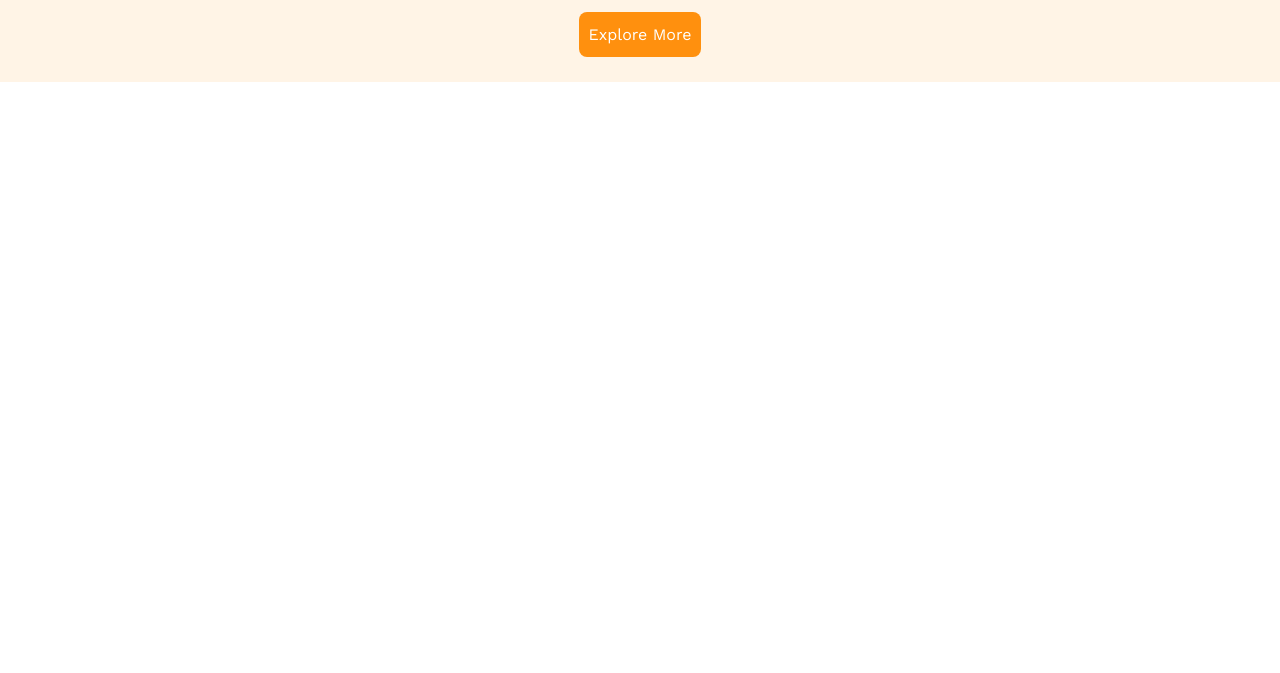
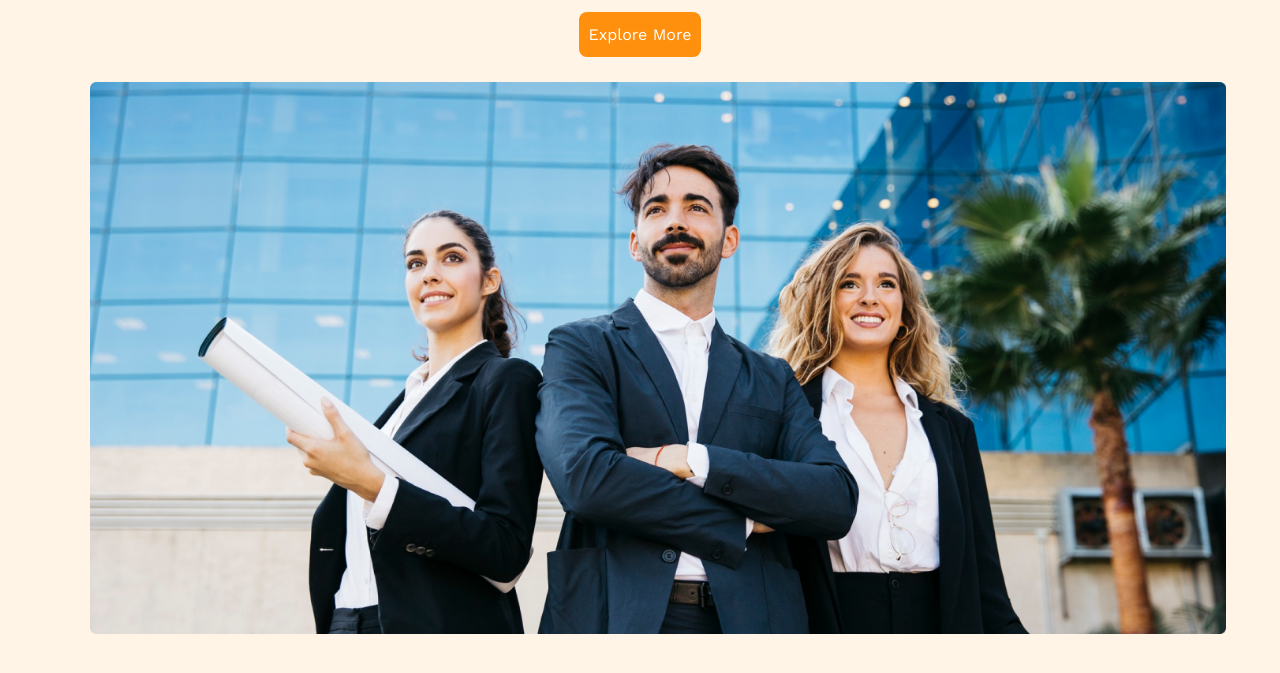
Before and after one commit to sabuj-xdev/architect-website, a plain HTML site: page index.html in a window 1280 px wide. Shown: the part 341-1014 px from the top of the page. Before the commit the page ends 800 px from the top, so only its background shows below. Drawn offline with nearby package versions, Linux system fonts and the light colour scheme.

Commit message:
added banner section

```diff
--- a/index.html
+++ b/index.html
@@ -20,7 +20,7 @@
     <li><a href="">  Login </a></li>
 </ul>
 </nav>
-<section>
+<section class="brand-section ">
     <div class="brand">
         <h2>Brand New
             Group of Architects
@@ -29,6 +29,9 @@
             <button>
                 Explore More
             </button>
+    </div>
+    <div class="banner">
+        <img src="images/banner.png" alt="">
     </div>
 </section>
     </header>
--- a/styles/style.css
+++ b/styles/style.css
@@ -17,12 +17,15 @@
 .header{
 background-color: rgba(255, 144, 14, 0.1);
 padding:25px 90px;
+/* max-width: 85rem; */
 }
 /* navbar style */
 .navbar{
     display:flex;
     justify-content: space-between;
 align-items: center;
+max-width: 71rem;
+
 }
 .navbar h3{
     font-family: var(--font-family);
@@ -44,11 +47,15 @@ align-items: center;
 }
 
 /* Added new section */
+.brand-section{
+max-width:71rem;
+}
 .brand{
     width:50rem;
     text-align: center;
     margin:0 auto;
     padding-top:80px;
+    /* max-width: 71rem; */
 }
 .brand h2{
     font-family:var(--font-family);
@@ -75,4 +82,11 @@ align-items: center;
     padding:13px 10px;
     margin-top:15px;
     border:none;
+    margin-bottom:20px;
 }
+/* banner style  */
+.banner img{
+    width:71rem;
+    padding-top:5px;
+    padding-bottom:10px;
+}
```
